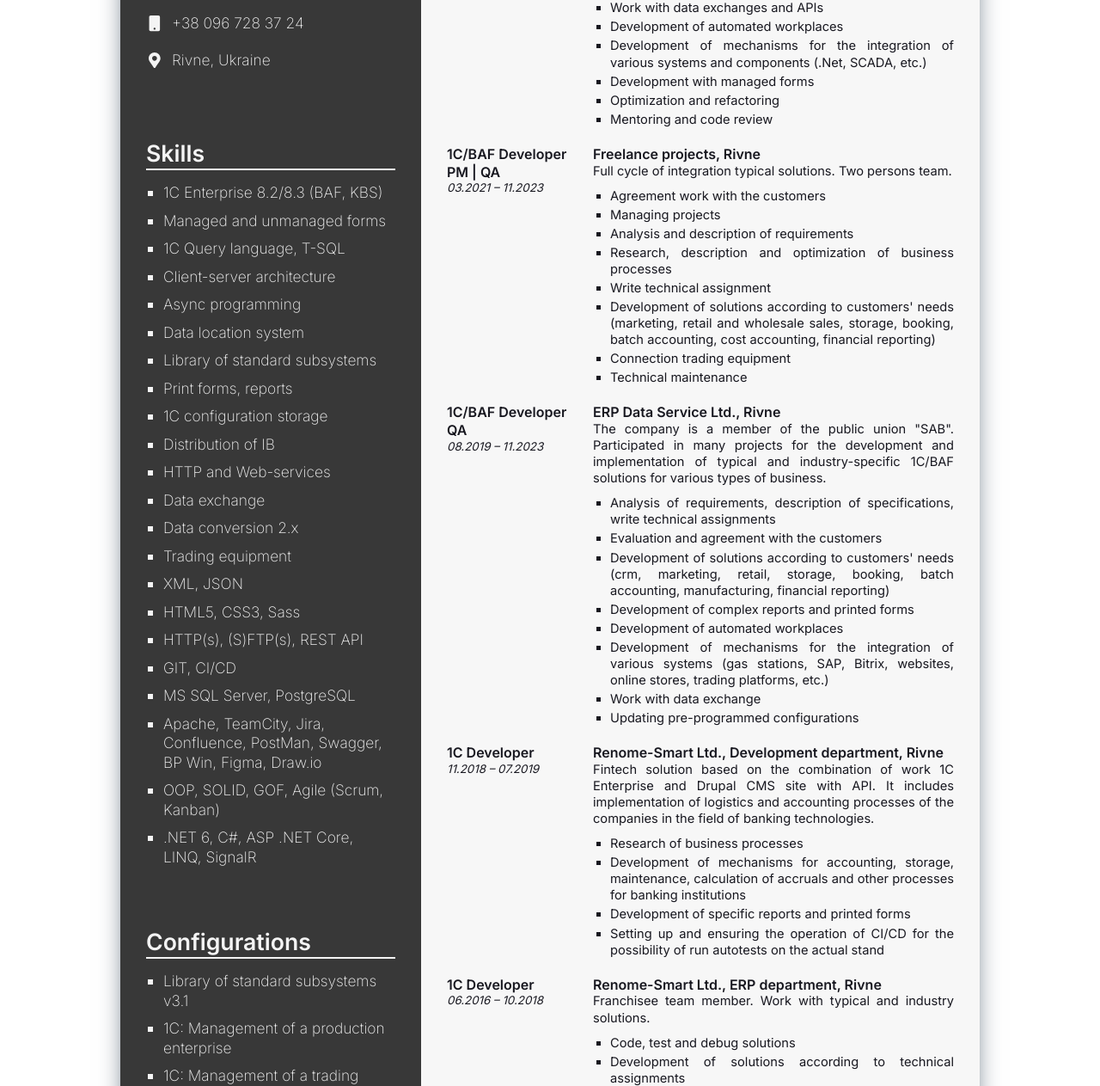
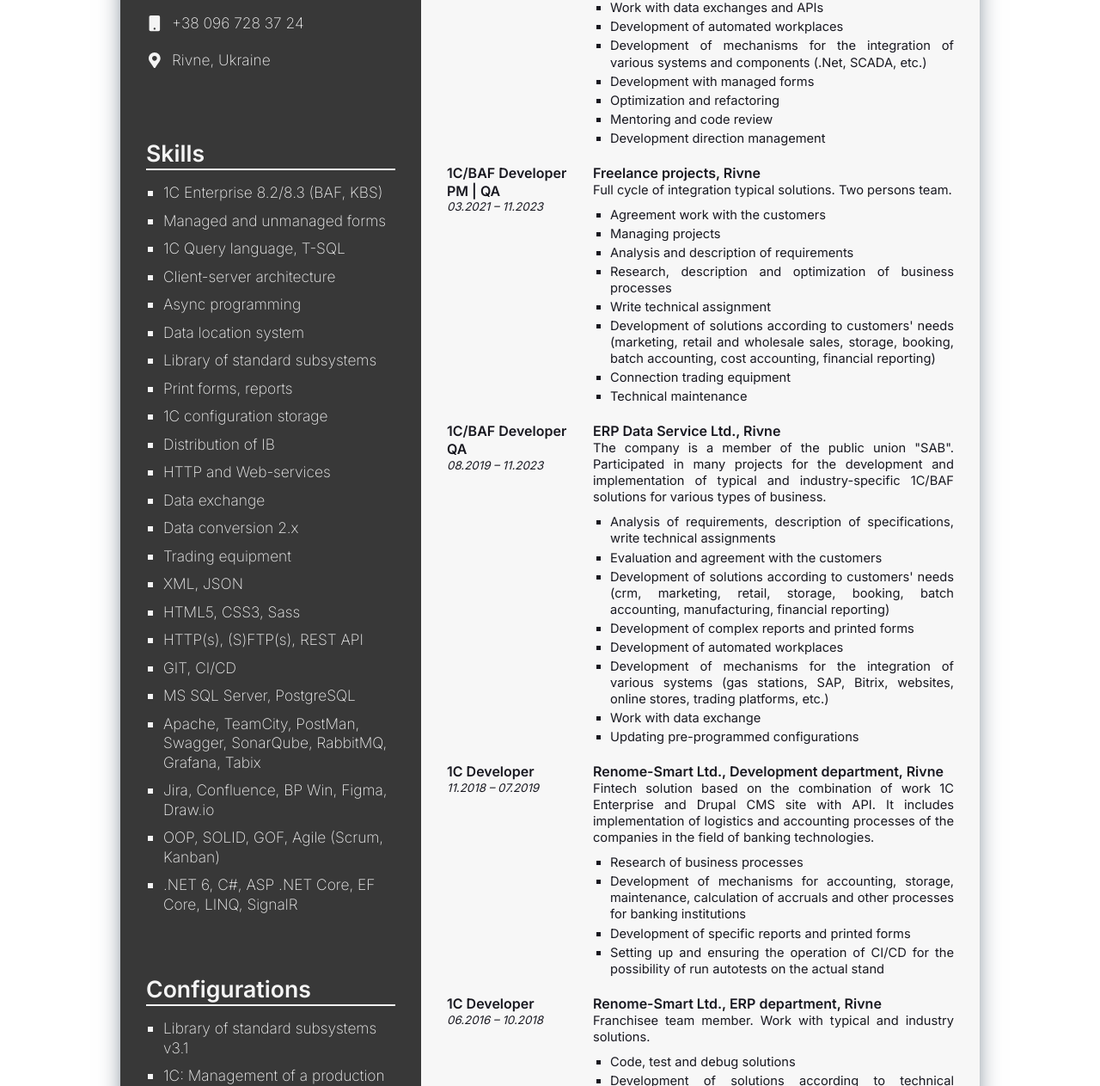
Before and after one commit to ABertashDev/homepage, a plain HTML site: page index.html in a window 1280 px wide. Shown: the part 712-1975 px from the top of the page at 86% size. Drawn offline with Linux system fonts and the light colour scheme.

Commit message:
Update index.html

```diff
--- a/index.html
+++ b/index.html
@@ -111,9 +111,10 @@
                                 <li>HTTP(s), (S)FTP(s), REST API</li>
                                 <li>GIT, CI/CD</li>
                                 <li>MS SQL Server, PostgreSQL</li>
-                                <li>Apache, TeamCity, Jira, Confluence, PostMan, Swagger, BP Win, Figma, Draw.io</li>
+                                <li>Apache, TeamCity, PostMan, Swagger, SonarQube, RabbitMQ, Grafana, Tabix</li>
+                                <li>Jira, Confluence, BP Win, Figma, Draw.io</li>
                                 <li>OOP, SOLID, GOF, Agile (Scrum, Kanban)</li>
-                                <li>.NET 6, C#, ASP .NET Core, LINQ, SignalR</li>
+                                <li>.NET 6, C#, ASP .NET Core, EF Core, LINQ, SignalR</li>
                             </ul>
                         </div>
                     </div>
@@ -207,6 +208,7 @@
                                 <li>Development with managed forms</li>
                                 <li>Optimization and refactoring</li>
                                 <li>Mentoring and code review</li>
+                                <li>Development direction management</li>
                             </ul>
                         </div>
                     </div>
```
